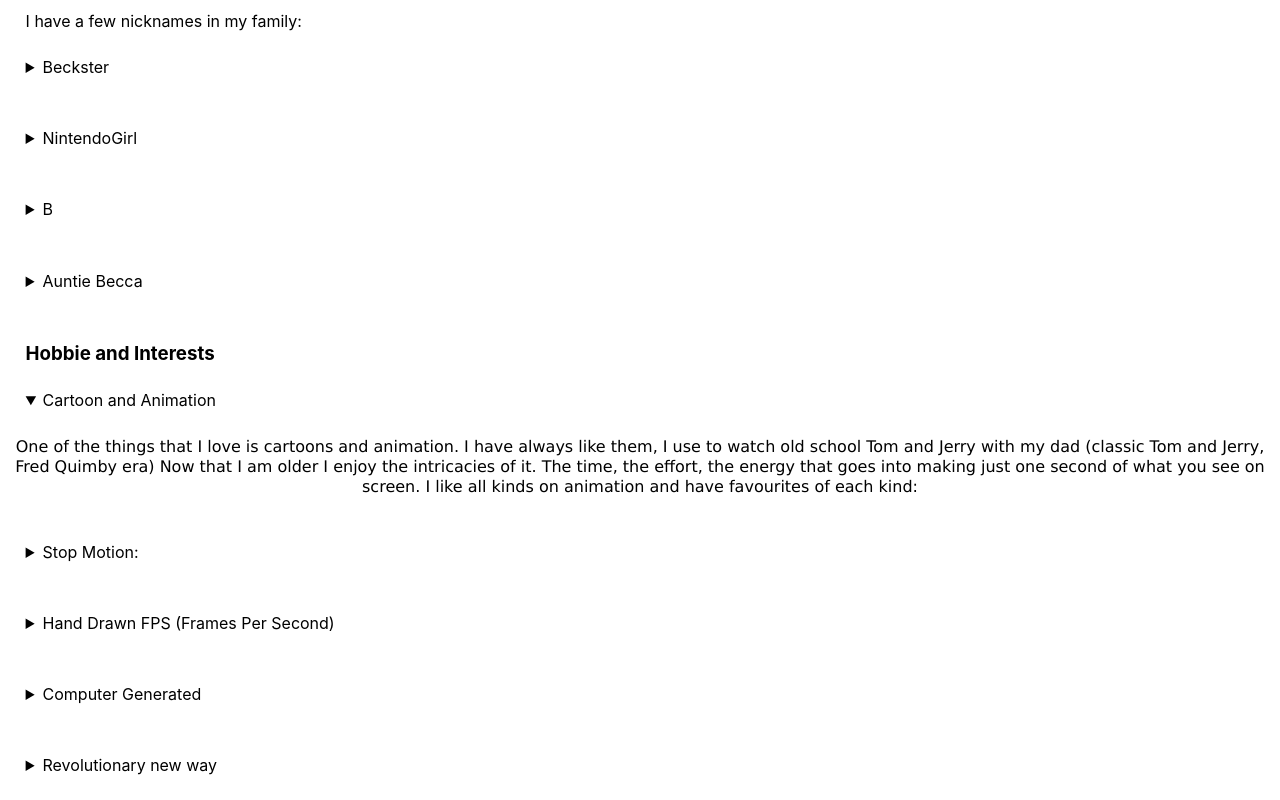
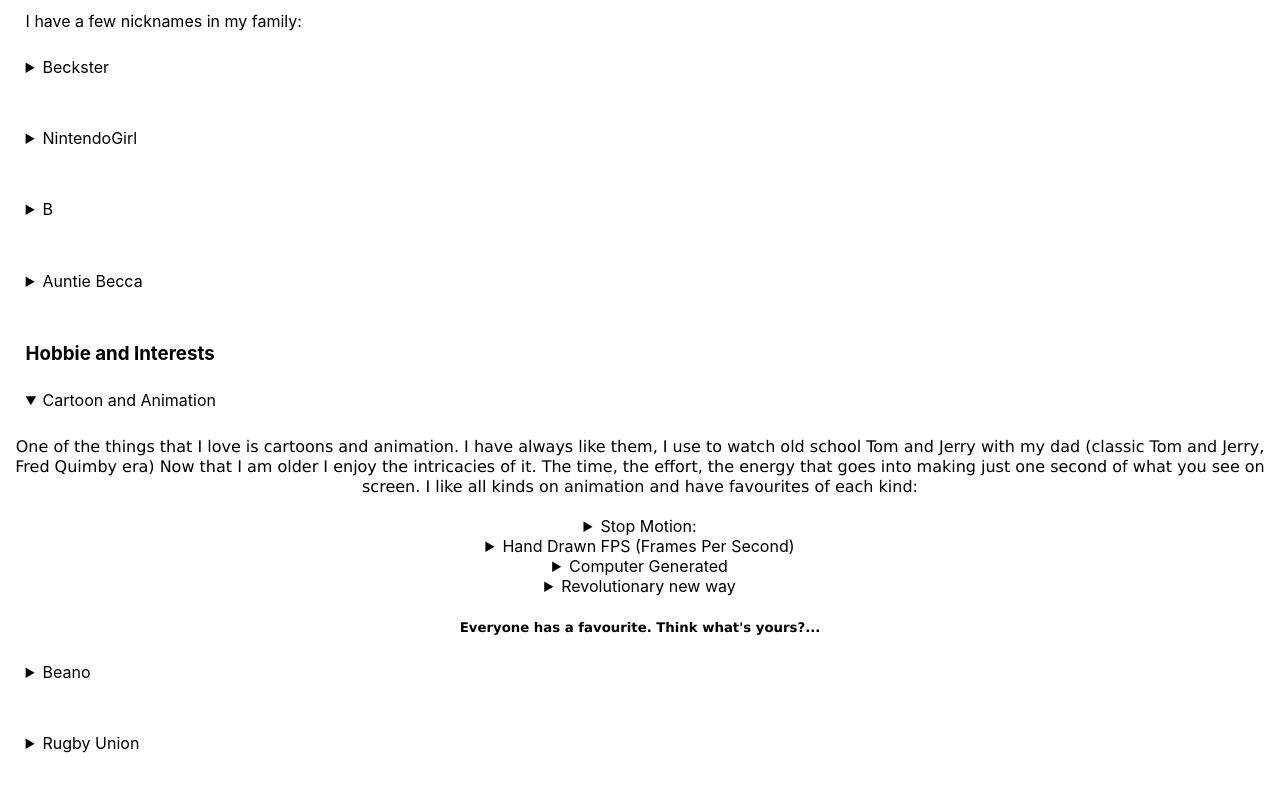
Before and after one commit to Beckster6211/Portfolio, a React (Create React App) app: page / in a window 1280 px wide. Both pictures are taken after a click on the heading "Cartoon and Animation". Shown: the part 680-1480 px from the top of the page. Built offline with nearby package versions, Linux system fonts and the light colour scheme.

Commit message:
added spaces and changed some positioning

```diff
--- a/src/components/hobbies/hobbies.js
+++ b/src/components/hobbies/hobbies.js
@@ -17,7 +17,7 @@ function Hobbies() {
         <br></br>
         <br></br>
         <details>
-          <summary class="subHeading">Stop Motion: </summary>
+          <summary>Stop Motion: </summary>
           <p>
             Stop motion animation: repeatingly photographing a physical model(s)
             with small amounts slightly different from the one before that when
@@ -31,9 +31,7 @@ function Hobbies() {
           </details>
         </details>
         <details>
-          <summary class="subHeading">
-            Hand Drawn FPS (Frames Per Second)
-          </summary>
+          <summary>Hand Drawn FPS (Frames Per Second)</summary>
           <p>
             Hand drawn FPS (Frames Per Second): drawings done on paper/screen
             each one slightly different to one perform that when ran together
@@ -54,7 +52,7 @@ function Hobbies() {
           </details>
         </details>
         <details>
-          <summary class="subHeading">Computer Generated</summary>
+          <summary>Computer Generated</summary>
           <p>
             Computer generated: using computers to create the images, usually
             involes having to layer the images (like the human body, skeleton,
@@ -78,7 +76,7 @@ function Hobbies() {
           </details>
         </details>
         <details>
-          <summary class="subHeading">Revolutionary new way</summary>
+          <summary>Revolutionary new way</summary>
           <p>
             Sumptuous stop motion: new styles of animation like Stop motion but
             instead of physically having to move models models are moved
@@ -93,6 +91,7 @@ function Hobbies() {
             <h4>Amazing!!!!!</h4>
           </details>
         </details>
+        <br></br>
         <h5 class="text">Everyone has a favourite. Think what's yours?...</h5>
       </details>
       <details>
--- a/src/components/loves/loves.js
+++ b/src/components/loves/loves.js
@@ -12,7 +12,7 @@ function Loves() {
         </p>
       </details>
       <details>
-        <summary class="subHeading"> Cotton</summary>
+        <summary class="subHeading">Cotton</summary>
         <p>
           My cat, annoying thing sheds fur everywhere and steals my bed but i
           love him
```
Also changed, not shown: 1 other file (tests, documents, lock files or other folders).
